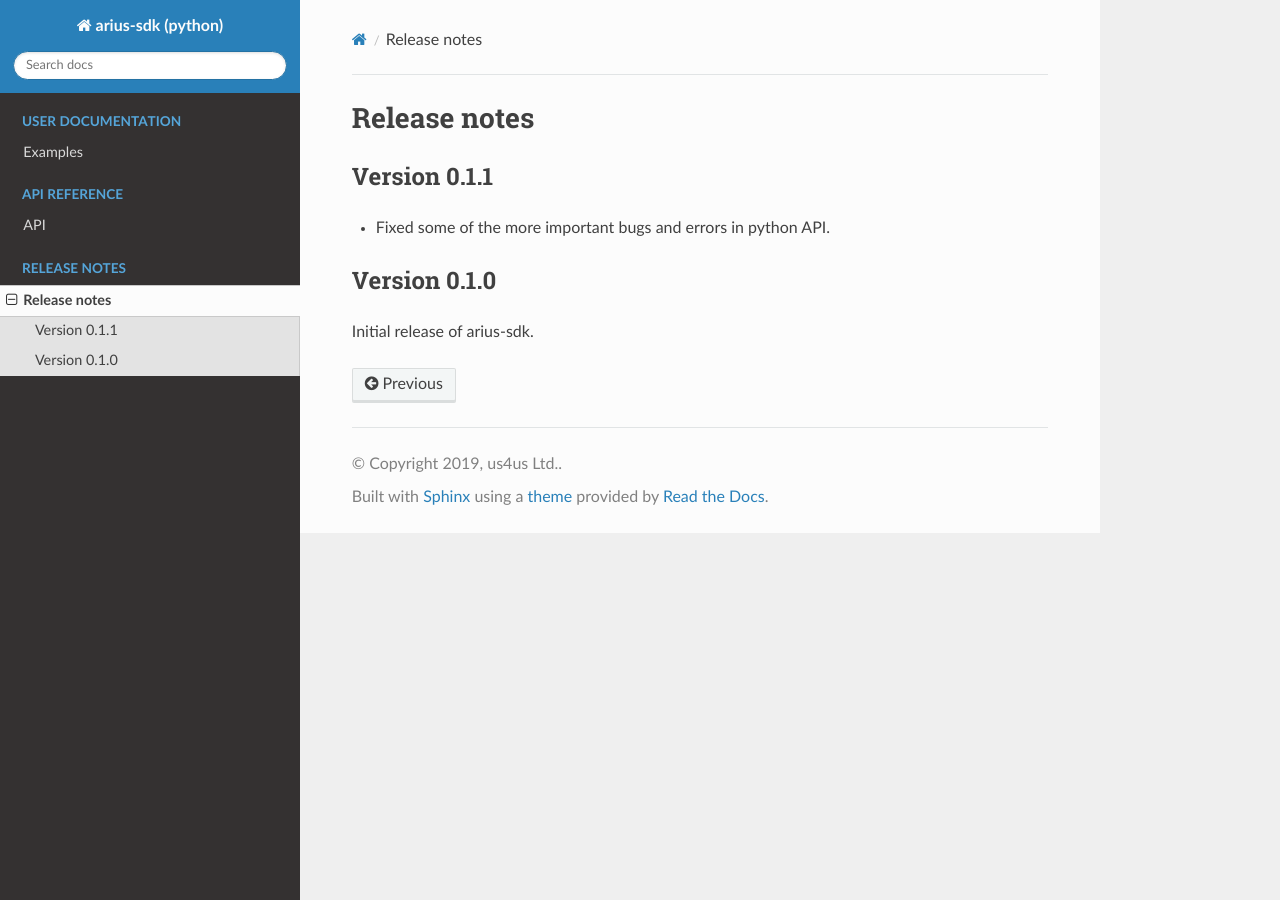
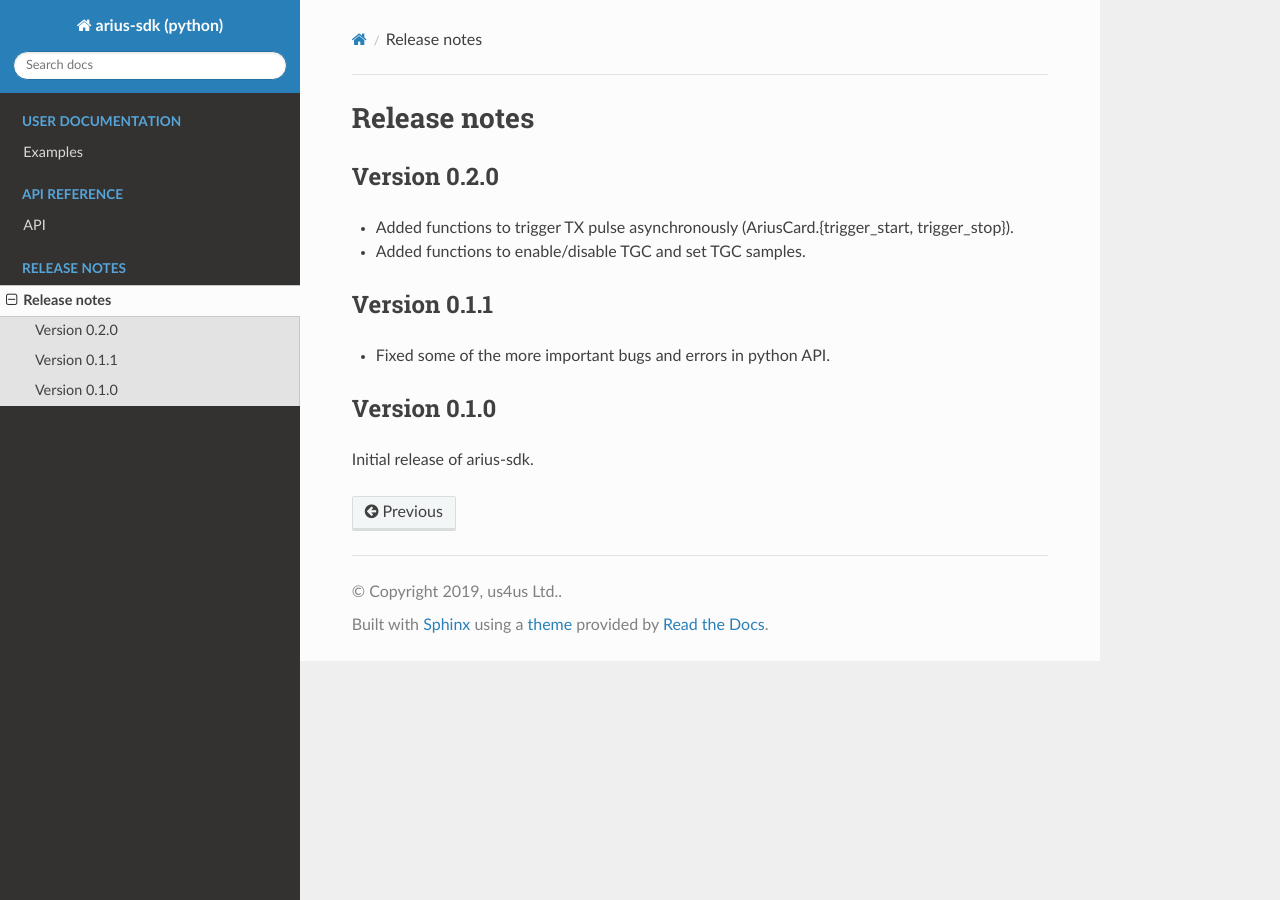
Before and after one commit to us4useu/arrus, a Sphinx documentation site: the page built from docs/release_notes.rst, in a window 1280 px wide. Built offline with Sphinx 7.4.7 and the Read the Docs theme 2.0.0, drawn with Linux system fonts in a browser that asks for light colours.

Commit message:
Updated release notes.

```diff
--- a/docs/release_notes.rst
+++ b/docs/release_notes.rst
@@ -1,5 +1,10 @@
 Release notes
 =============
+
+Version 0.2.0
+-------------
+- Added functions to trigger TX pulse asynchronously (AriusCard.{trigger_start, trigger_stop}).
+- Added functions to enable/disable TGC and set TGC samples.
 
 Version 0.1.1
 -------------
```
